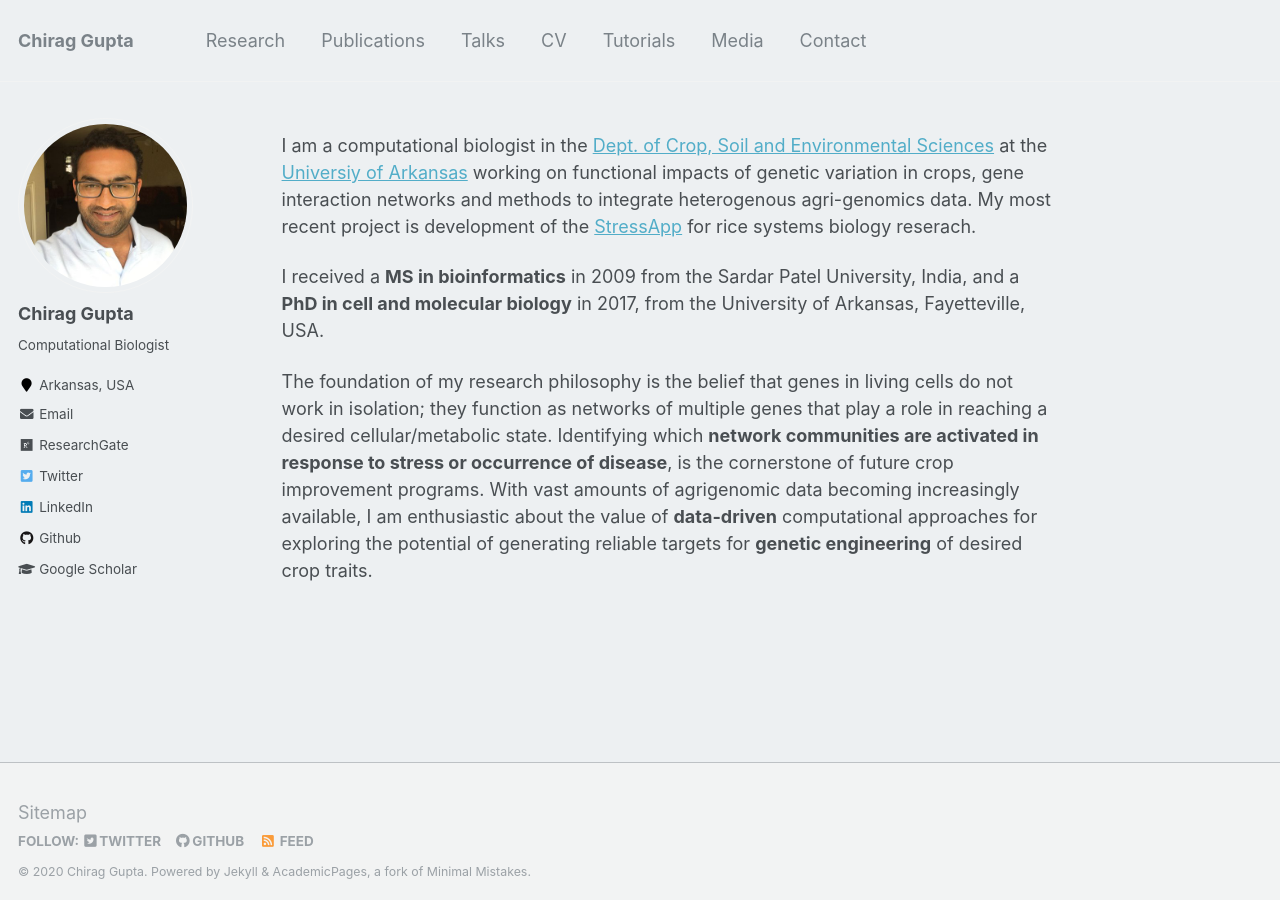
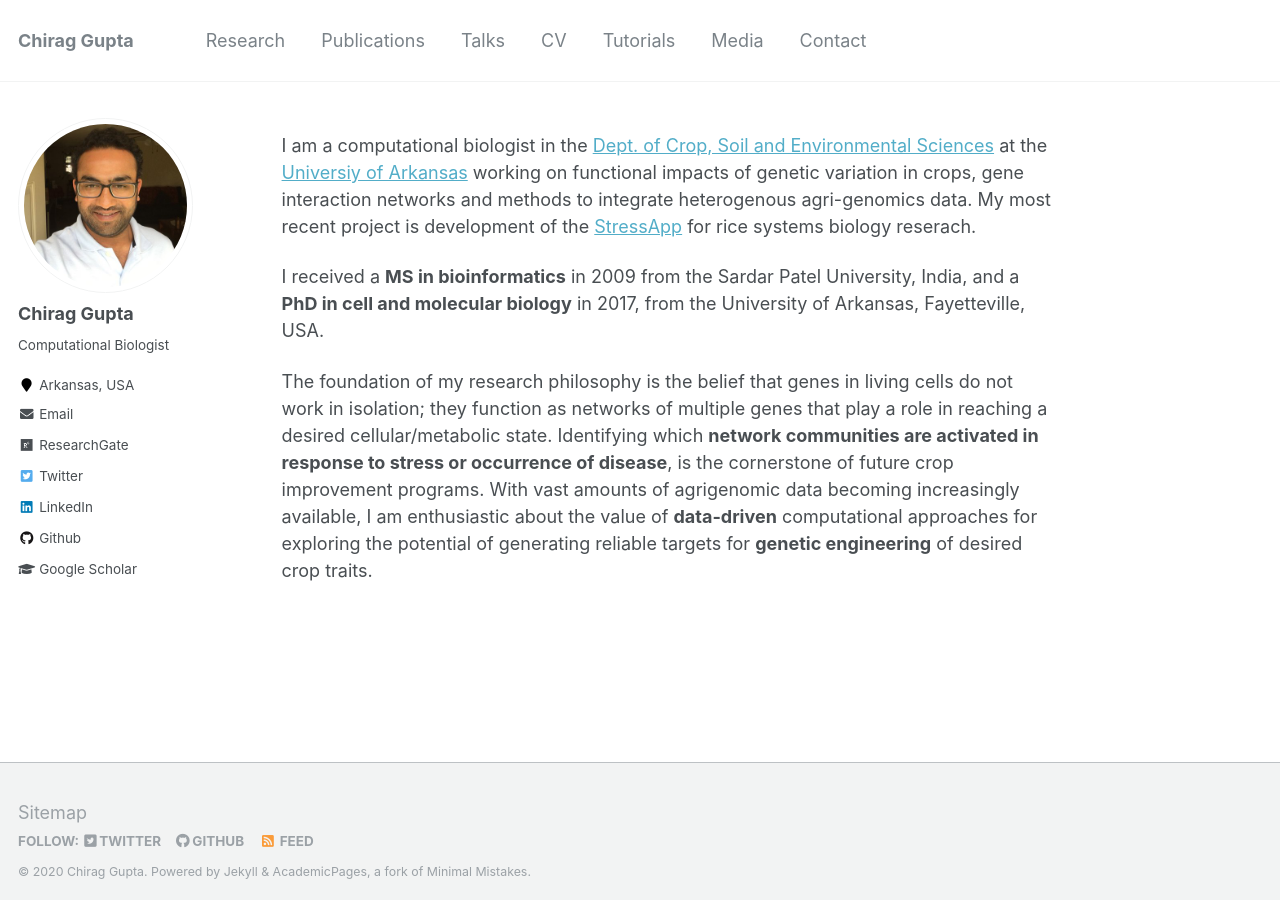
Before and after one commit to cngupta/cngupta.github.io, a Jekyll site: the page built from _pages/about.md, in a window 1280 px wide. Built offline with Jekyll 4.4.1, drawn with Linux system fonts in a browser that asks for light colours.

Commit message:
edit variables  scss

```diff
--- a/_sass/_variables.scss
+++ b/_sass/_variables.scss
@@ -54,7 +54,7 @@ $light-gray                 : mix(#fff, $gray, 50%);
 $lighter-gray               : mix(#fff, $gray, 90%);
 
 $body-color                 : #fff;
-$background-color           : #edf0f2;
+$background-color           : #fff;
 $code-background-color      : #fafafa;
 $code-background-color-dark : $light-gray;
 $text-color                 : $dark-gray;
```
